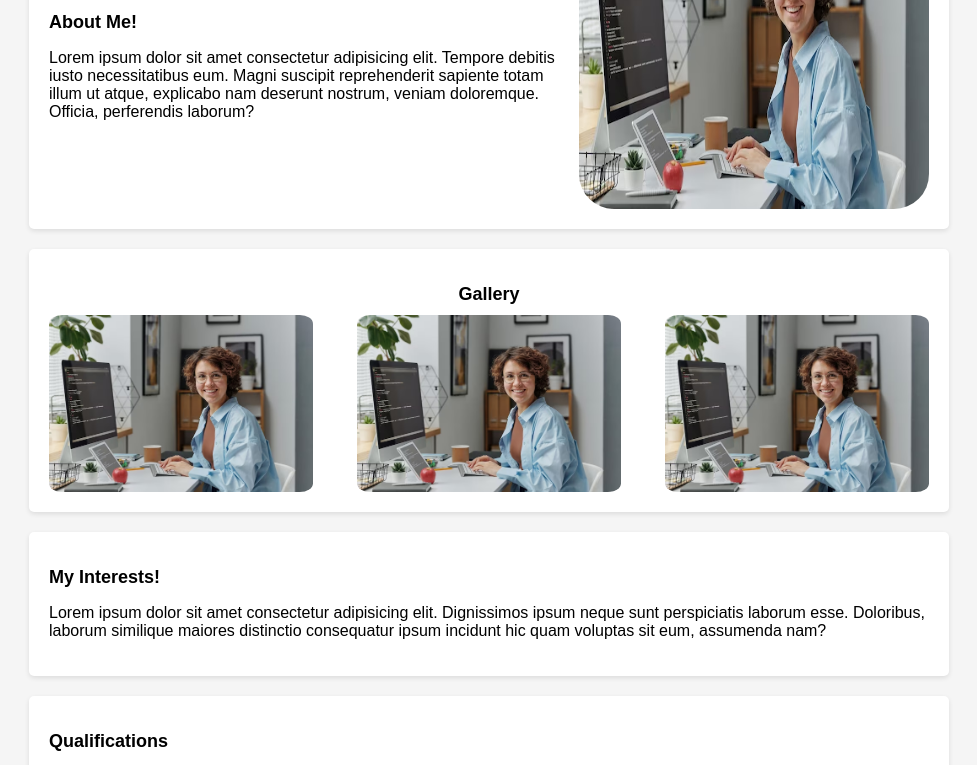
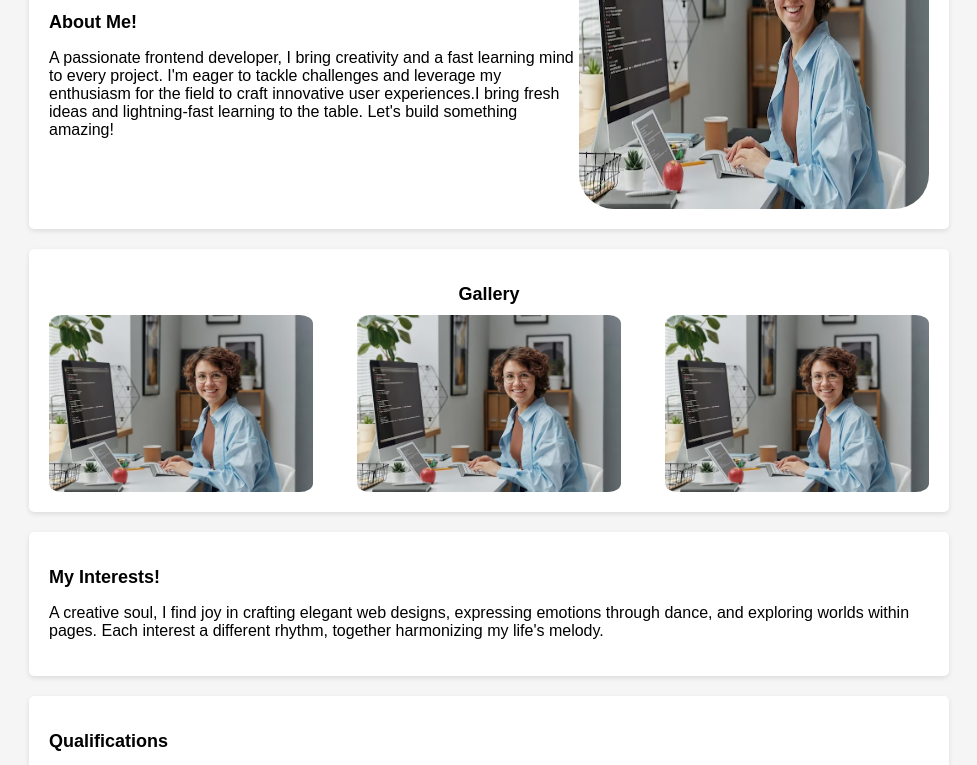
Before and after one commit to Pritip-das/web-task, a plain HTML site: page index.html in a window 1280 px wide. Shown: the part 350-1115 px from the top of the page, without its empty margins (151-1128 px from the left). Drawn offline with Linux system fonts and the light colour scheme.

Commit message:
Update index.html
added about me and interest

```diff
--- a/index.html
+++ b/index.html
@@ -27,7 +27,7 @@
                     <h1>Hello I'm</h1>
                     <h1><span>Pritipadma Das</span></h1>
                     <h2>About Me!</h2>
-                    <p>Lorem ipsum dolor sit amet consectetur adipisicing elit. Tempore debitis iusto necessitatibus eum. Magni suscipit reprehenderit sapiente totam illum ut atque, explicabo nam deserunt nostrum, veniam doloremque. Officia, perferendis laborum?</p>
+                    <p>A passionate frontend developer, I bring creativity and a fast learning mind to every project. I'm eager to tackle challenges and leverage my enthusiasm for the field to craft innovative user experiences.I bring fresh ideas and lightning-fast learning to the table. Let's build something amazing!</p>
                 </div>
                <div class="myphoto">
                 <img src="dev photo.avif" alt="photo" id="photo">
@@ -44,7 +44,7 @@
         </section>
         <section id="interests">
             <h2>My Interests!</h2>
-            <p>Lorem ipsum dolor sit amet consectetur adipisicing elit. Dignissimos ipsum neque sunt perspiciatis laborum esse. Doloribus, laborum similique maiores distinctio consequatur ipsum incidunt hic quam voluptas sit eum, assumenda nam?</p>
+            <p>A creative soul, I find joy in crafting elegant web designs, expressing emotions through dance, and exploring worlds within pages. Each interest a different rhythm, together harmonizing my life's melody.</p>
         </section>
         <section id="qualifications">
             <h2>Qualifications</h2>
```
